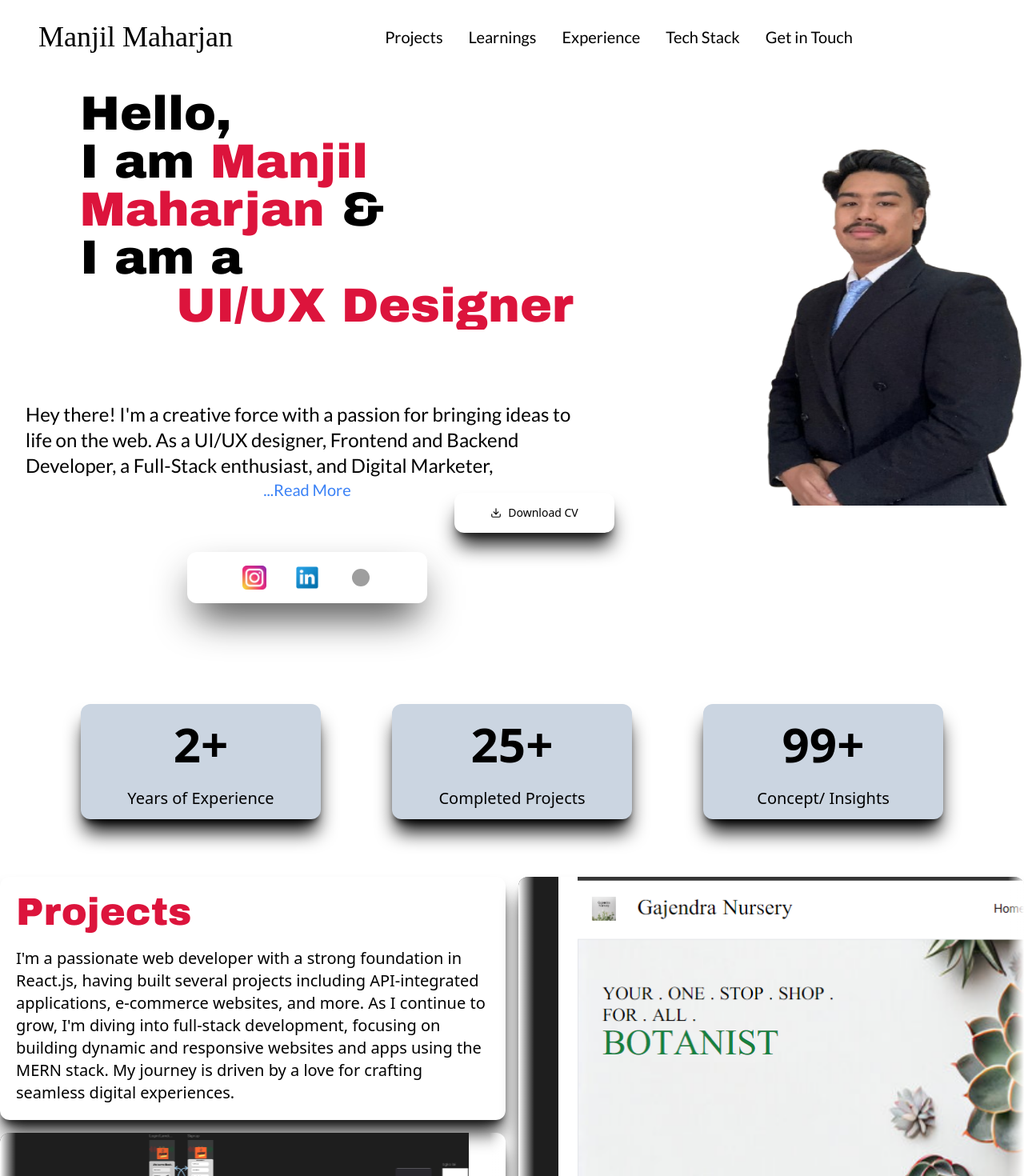
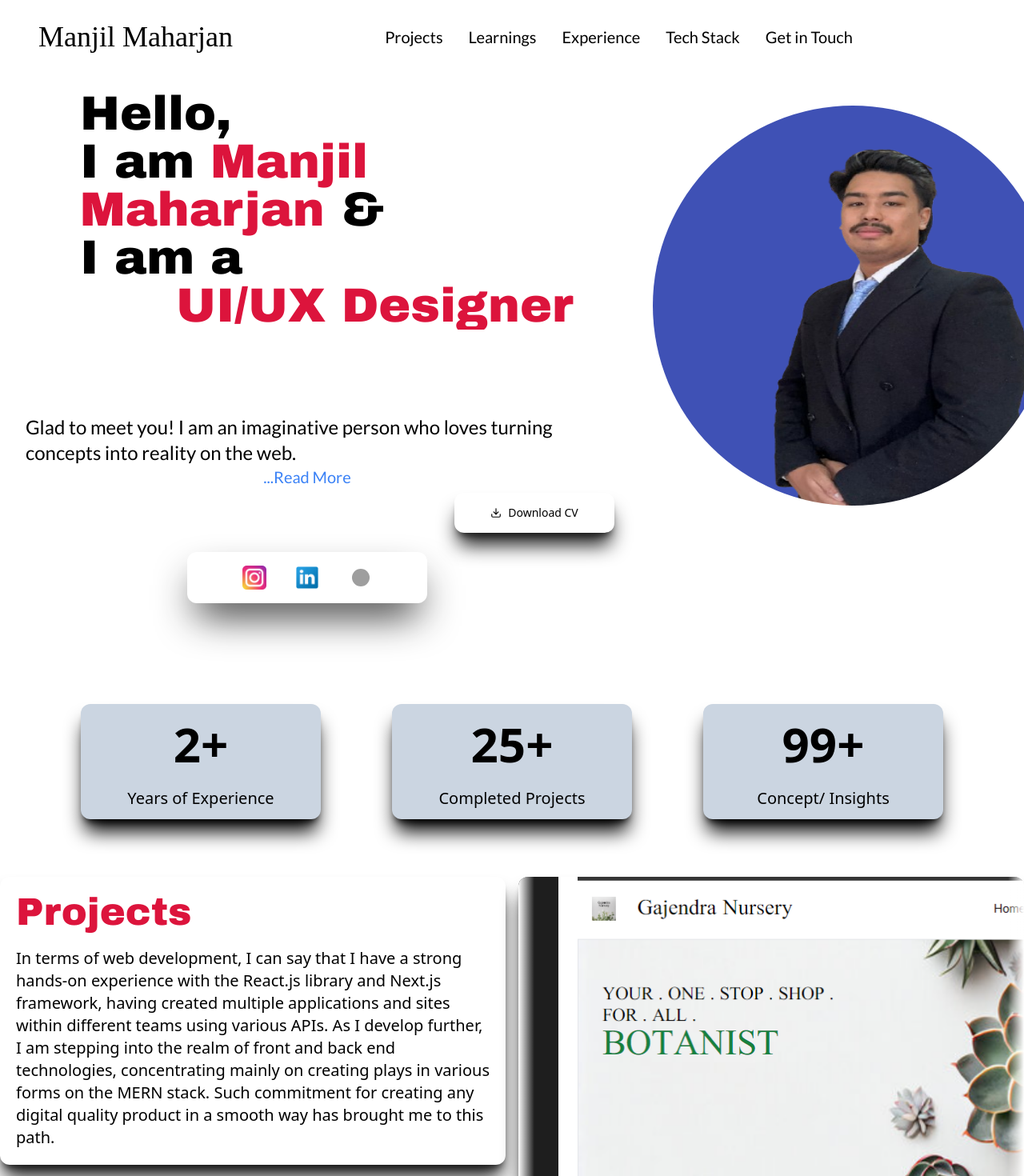
Before and after one commit to Manjil00/Portfolio_React, a React (Create React App) app: page / in a window 1280 px wide. Shown: the top 1470 px of the page at 80% size. Built offline with nearby package versions, Linux system fonts and the light colour scheme; grey boxes are pictures that could not be loaded; a web font is replaced by a local one.

Commit message:
photosandTextsadj

```diff
--- a/src/components/EduKey.jsx
+++ b/src/components/EduKey.jsx
@@ -22,11 +22,11 @@ return (
         <h1 className='font-boldfont font-medium text-start ml-5 text-xl md:text-4xl text-crimson' data-aos="fade-right">Education  </h1>
         <br/>
         <h2 className='font-writingFont font-semibold text-center mt-5' data-aos="fade-right">+2 (Science)</h2>
-        <img src='../logos/united.jpg' className='h-[100px] w-[100px] ' alt='United logo'></img>
+        <img src='../logos/united.jpg' className='h-[50px] w-[50px]  md:h-[100px] md:w-[100px] ' alt='United logo'></img>
         <br/>
         <h2 className='font-writingFont font-semibold text-center'data-aos="fade-right">B.Sc.IT(Hons).Computing</h2>
         <h2 className='font-writingFont font-medium text-center'data-aos="fade-right">Majors: Computing </h2>
-        <img src='../logos/softwarica.jpeg' className='h-[100px] w-[100px]' alt='softwarica logo'></img>
+        <img src='../logos/softwarica.jpeg' className='h-[50px] w-[50px]  md:h-[100px] md:w-[100px]' alt='softwarica logo'></img>
 
 
 
--- a/src/components/Projects.jsx
+++ b/src/components/Projects.jsx
@@ -8,11 +8,9 @@ return (
         <div className="left-top rounded-xl w-full h-[auto] shadow-xl shadow-appleblack">
         <h1 className="font-boldfont text-center md:text-start ml-5 mt-5 text-md md:text-5xl text-crimson">Projects</h1>
         <p className="text-sm md:text-xl text-start m-5">
-        I'm a passionate web developer with a strong foundation in React.js,
-        having built several projects including API-integrated applications,
-        e-commerce websites, and more. As I continue to grow,
-        I'm diving into full-stack development, focusing on building dynamic and responsive websites and apps using the MERN stack.
-        My journey is driven by a love for crafting seamless digital experiences.
+        In terms of web development, I can say that I have a strong hands-on experience with the React.js library and Next.js framework, having created multiple applications and sites within different teams using various APIs.
+        As I develop further, I am stepping into the realm of front and back end technologies, concentrating mainly on creating plays in various forms on the MERN stack.
+        Such commitment for creating any digital quality product in a smooth way has brought me to this path.
         <br />
 
         </p>
--- a/src/components/Readmore.jsx
+++ b/src/components/Readmore.jsx
@@ -4,16 +4,12 @@ const Readmore = () => {
 
     const fullText=(
         <>
-    Hey there! I'm a creative force with a passion for bringing ideas to life on the web.
-    As a UI/UX designer, Frontend and Backend Developer, a Full-Stack enthusiast,
-    and Digital Marketer, From pixel-perfect responsive websites to strategic Digital Marketing,
-    I blend aesthetics with analytics 🚀
+Glad to meet you! I am an imaginative person who loves turning concepts into reality on the web. As a  Full Stack Developer and as a Digital Marketer,
+I create everything from perfectly responsive websites to efficient Digital Marketing Strategies.
         </>
     )
     const halfText=(
-        <> Hey there! I'm a creative force with a passion for bringing ideas to life on the web.
-        As a UI/UX designer, Frontend and Backend Developer, a Full-Stack enthusiast,
-        and Digital Marketer,
+        <> Glad to meet you! I am an imaginative person who loves turning concepts into reality on the web.
         </>
     )
 
--- a/src/pages/Home.jsx
+++ b/src/pages/Home.jsx
@@ -31,7 +31,7 @@ const Home = () => {
 
 
 return (
-    <div className='main-container w-full h-full leading-relaxed bg-white' >
+    <div className='main-container w-full h-full leading-relaxed bg-white'>
     <Nav/>
 
     <div className="body h-auto w-full" >
@@ -44,8 +44,8 @@ return (
 <Socials/>
     </div>
 
-    <div className="sectionRight w-[40%] h-[350px] md:h-[700px]  ">
-        <img src='./images/main2.png' className='backdrop-blur-xlz-5 rounded-3xl bg-black w-[100px] shadow-appleblack  h-[100px] md:w-[500px] md:h-[500px] mt-8 ml-1 md:mt-10 md:ml-10' alt='myphoto' data-aos="fade-up"></img>
+    <div className="sectionRight w-[40%] h-[350px] md:h-[700px]">
+        <img src='./images/main1.png' className='rounded-full bg-black w-[100px] shadow-appleblack  h-[100px] md:w-[500px] md:h-[500px] mt-8 md:mt-10 md:ml-12' alt='myphoto' data-aos="fade-up"></img>
     </div>
         </div>
 
```
